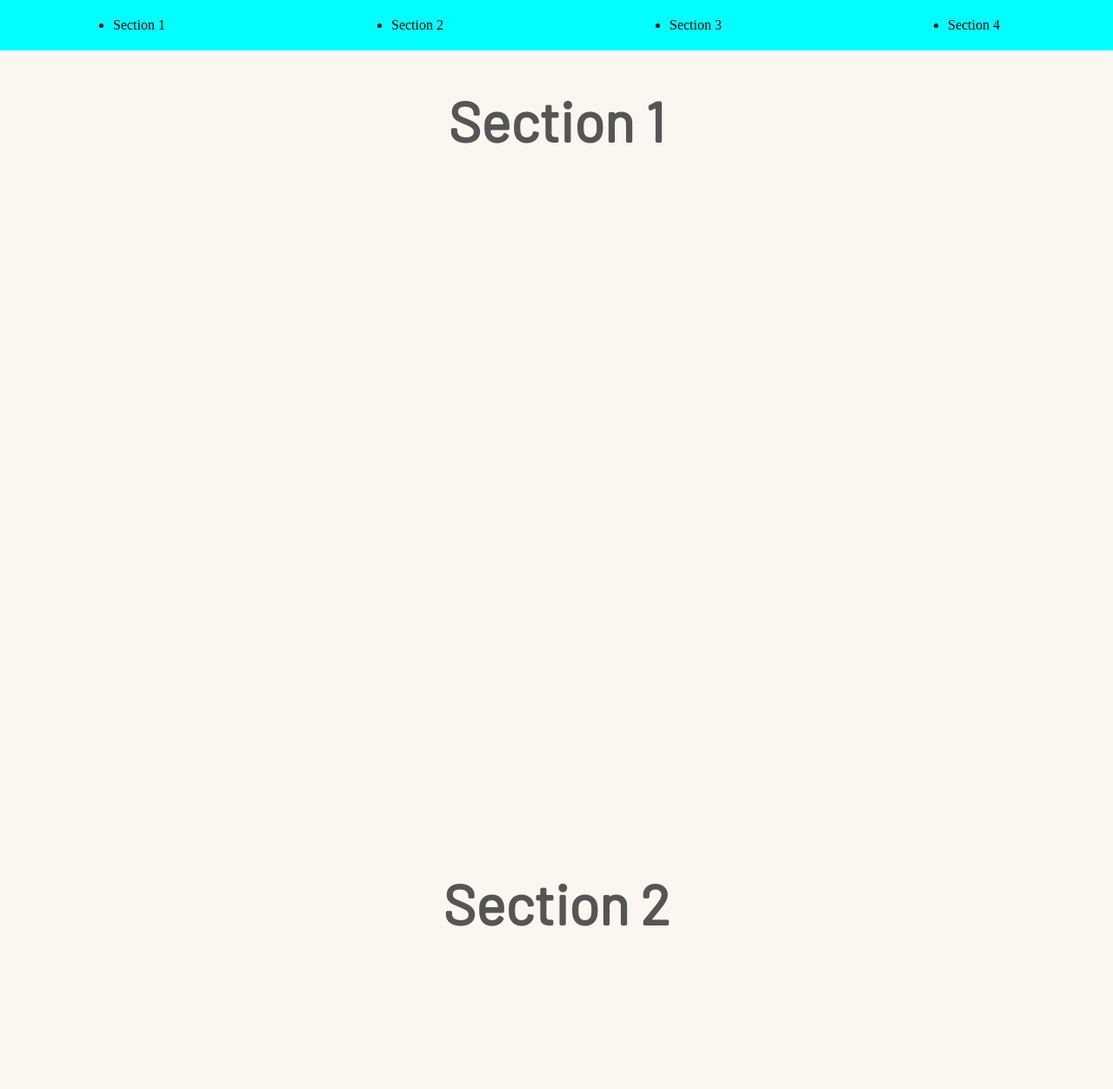
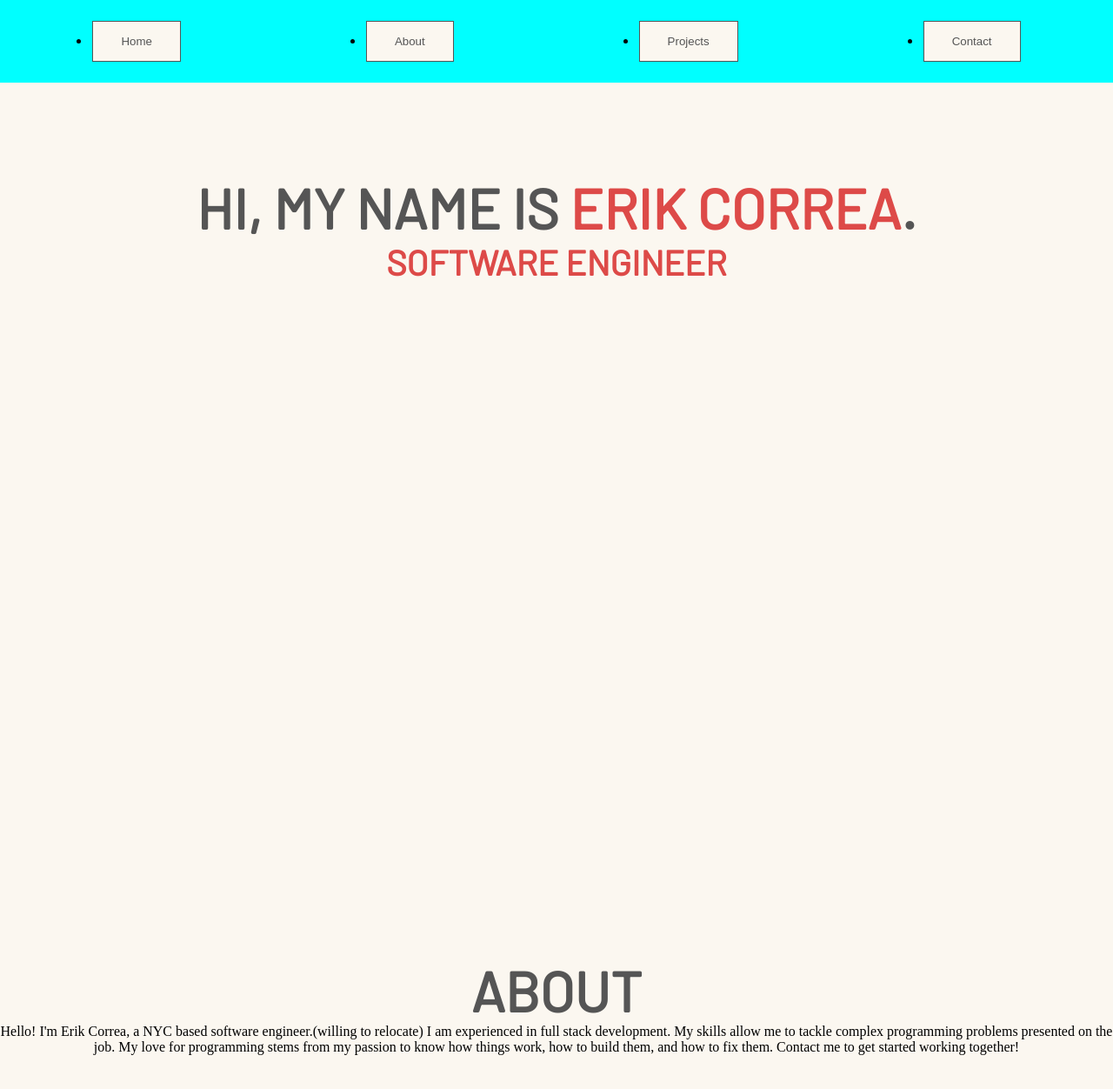
Before and after one commit to erikcorea/port2022, a React (Create React App) app: page / in a window 1280 px wide. Shown: the top 1252 px of the page at 87% size. Built offline with nearby package versions, Linux system fonts and the light colour scheme.

Commit message:
fixing layout

```diff
--- a/src/App.js
+++ b/src/App.js
@@ -8,11 +8,9 @@ function App() {
   return (
     <div className="App">
       <Navbar />
-      <div id="section1">
-        <h1>Section 1</h1>
-      </div>
+      <Main />
       <div id="section2">
-        <h1>Section 2</h1>
+        <About />
       </div>
       <div id="section3">
         <h1>Section 3</h1>
--- a/src/Components/About.js
+++ b/src/Components/About.js
@@ -1,5 +1,4 @@
 import React from 'react';
-import '../Styling/about.css';
 
 function About() {
   return (
--- a/src/Components/Main.js
+++ b/src/Components/Main.js
@@ -1,17 +1,13 @@
 import React from 'react';
 import '../Styling/main.css';
+import { Link } from "react-scroll";
+
 
 function Main() {
   return (
     <div className='main-container'>
         <h1>HI, MY NAME IS <span className='erik'>ERIK CORREA</span>.</h1>
         <h2>SOFTWARE ENGINEER</h2>
-        <div className='nav-container'>
-            <button className='nav-btns'>Home</button>
-            <button className='nav-btns'>About</button>
-            <button className='nav-btns'>Projects</button>
-            <button className='nav-btns'>Contact</button>
-        </div>
     </div>
   )
 }
--- a/src/Components/Navbar.js
+++ b/src/Components/Navbar.js
@@ -15,7 +15,7 @@ export default function Navbar() {
           offset={-100}
           duration={500}
         >
-          Section 1
+          <button className='nav-btns'>Home</button>
         </Link>
       </li>
       <li>
@@ -27,7 +27,7 @@ export default function Navbar() {
           offset={-100}
           duration={500}
         >
-          Section 2
+          <button className='nav-btns'>About</button>
         </Link>
       </li>
       <li>
@@ -39,7 +39,7 @@ export default function Navbar() {
           offset={-100}
           duration={500}
         >
-          Section 3
+          <button className='nav-btns'>Projects</button>
         </Link>
       </li>
       <li>
@@ -51,7 +51,7 @@ export default function Navbar() {
           offset={-100}
           duration={500}
         >
-          Section 4
+          <button className='nav-btns'>Contact</button>
         </Link>
       </li>
     </ul>
--- a/src/Styling/about.css
+++ /dev/null
@@ -1,4 +0,0 @@
-.about-container{
-    background-color: blue;
-    margin-top: 20%;
-}
--- a/src/Styling/main.css
+++ b/src/Styling/main.css
@@ -27,9 +27,8 @@ h2{
     display: block;
     justify-content: center;
     align-items: center;
-    margin-top: 21%;
+    padding-top: 100px;
     text-align: center;
-    background-color: red;
 }
 
 .nav-btns{
```
Lines whose indentation alone changed are shown as unchanged.
